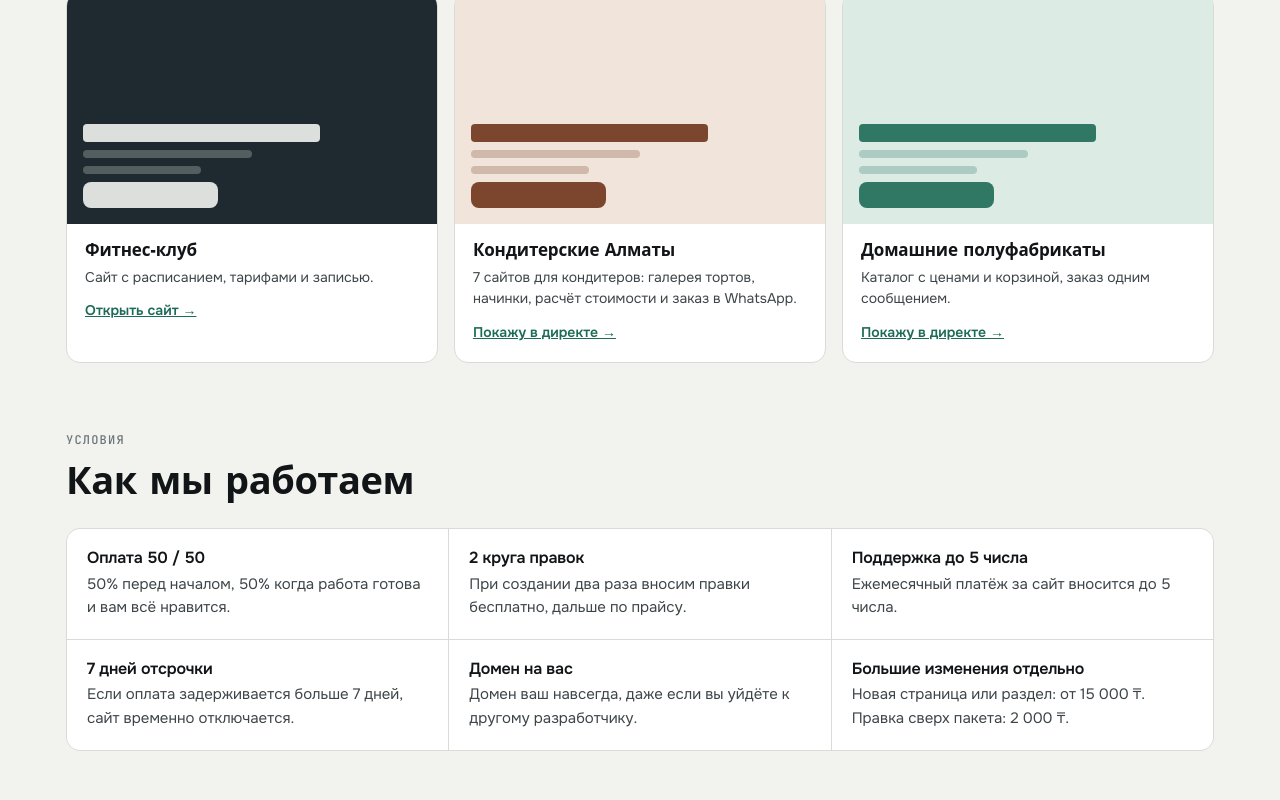
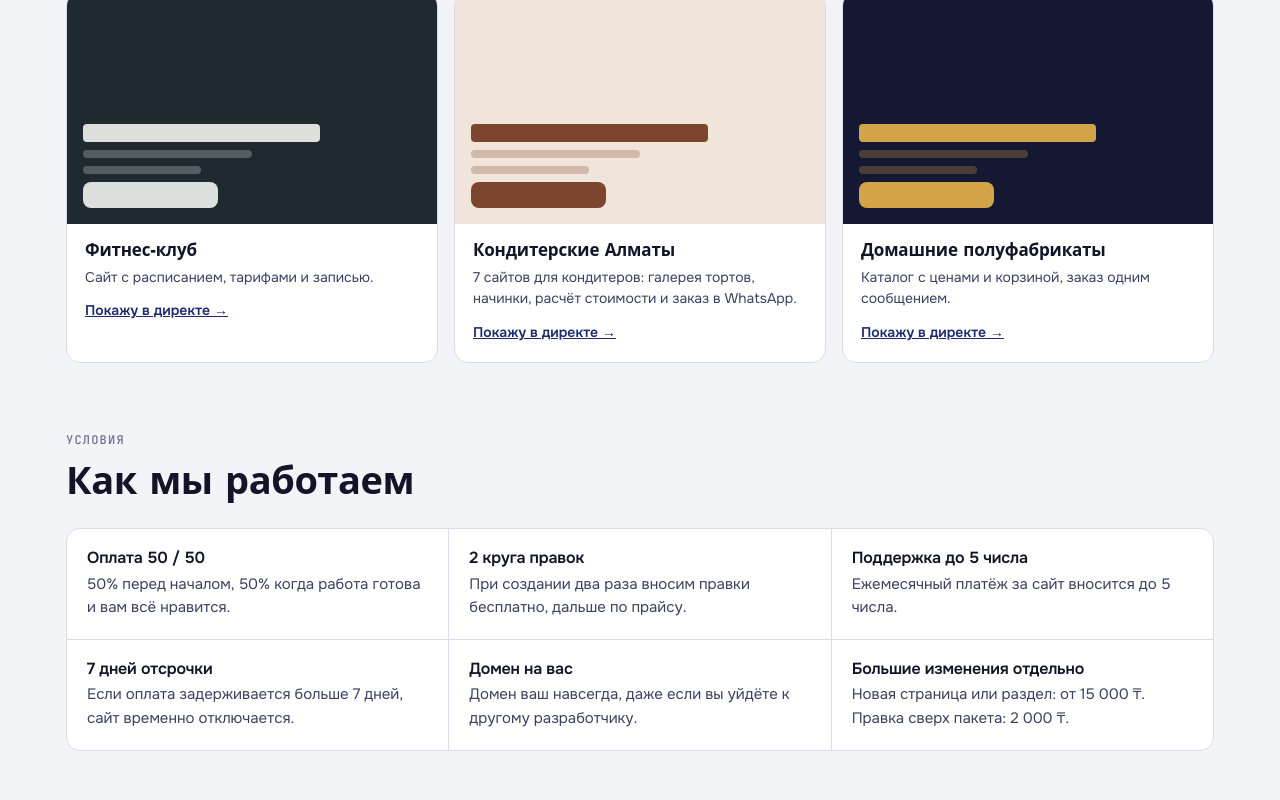
Before and after one commit to ERGALISAGAT/ergalisagat.github.io, a plain HTML site: page index.html in a window 1280 px wide. Shown: the part 2298-3098 px from the top of the page. Drawn offline with Linux system fonts and the light colour scheme; a web font is replaced by a local one.

Commit message:
Recolour site to navy and gold brand colours
Co-Authored-By: Claude Opus 5.5 <noreply@anthropic.com>
Claude-Session: https://claude.ai/code/session_013KkrcKaFotqiqnAEjxPmj9

```diff
--- a/index.html
+++ b/index.html
@@ -9,20 +9,20 @@
 <link rel="preconnect" href="https://fonts.gstatic.com" crossorigin>
 <link rel="stylesheet" href="https://fonts.googleapis.com/css2?family=Unbounded:wght@500;700&family=Onest:wght@400;500;600&family=JetBrains+Mono:wght@500&display=swap">
 <style>
-/* Layout: a one-page studio menu for Instagram visitors — what I do (services), what it costs (packages, receipt-style lines), the rules, then an order composer that hands off to Instagram DM. */
+/* Brand colours from the @ergali_sagat logo: navy with gold. Layout: a one-page studio menu for Instagram visitors — what I do (services), what it costs (packages, receipt-style lines), the rules, then an order composer that hands off to Instagram DM. */
 :root{
-  --bg:#F2F3EF; --surface:#FFFFFF; --ink:#111517; --ink-2:#3D4549; --muted:#6B7479; --line:#D8DCD6;
-  --accent:#1D6B57; --accent-ink:#FFFFFF; --accent-soft:#DDEBE5; --band:#111517; --band-ink:#F2F3EF; --band-muted:#A9B2AE;
+  --bg:#F3F4F8; --surface:#FFFFFF; --ink:#121528; --ink-2:#3B4060; --muted:#6B7090; --line:#D9DCE8;
+  --accent:#1E2A6E; --accent-ink:#FFFFFF; --accent-soft:#E3E7F6; --gold:#B8862C; --band:#141833; --band-ink:#F3F4F8; --band-muted:#A9AECB;
   --display:"Unbounded","Arial Black",system-ui,sans-serif;
   --body:"Onest","Segoe UI",system-ui,sans-serif;
   --mono:"JetBrains Mono",ui-monospace,Menlo,monospace;
 }
 @media (prefers-color-scheme:dark){:root:not([data-theme="light"]){
-  --bg:#0F1314; --surface:#171D1F; --ink:#EEF1EE; --ink-2:#C2CAC6; --muted:#8E9895; --line:#2A3335;
-  --accent:#5CC3A3; --accent-ink:#0D1A16; --accent-soft:#18302A; --band:#1B2326; --band-ink:#EEF1EE; --band-muted:#8E9895; color-scheme:dark}}
+  --bg:#0E1124; --surface:#171B36; --ink:#EEF0F8; --ink-2:#C3C7DD; --muted:#8C91AE; --line:#2A3052;
+  --accent:#E8B34A; --accent-ink:#141833; --accent-soft:#252B4F; --gold:#E8B34A; --band:#171B36; --band-ink:#EEF0F8; --band-muted:#9097B8; color-scheme:dark}}
 :root[data-theme="dark"]{
-  --bg:#0F1314; --surface:#171D1F; --ink:#EEF1EE; --ink-2:#C2CAC6; --muted:#8E9895; --line:#2A3335;
-  --accent:#5CC3A3; --accent-ink:#0D1A16; --accent-soft:#18302A; --band:#1B2326; --band-ink:#EEF1EE; --band-muted:#8E9895; color-scheme:dark}
+  --bg:#0E1124; --surface:#171B36; --ink:#EEF0F8; --ink-2:#C3C7DD; --muted:#8C91AE; --line:#2A3052;
+  --accent:#E8B34A; --accent-ink:#141833; --accent-soft:#252B4F; --gold:#E8B34A; --band:#171B36; --band-ink:#EEF0F8; --band-muted:#9097B8; color-scheme:dark}
 *{box-sizing:border-box}
 html{scroll-behavior:smooth}
 body{background:var(--bg);color:var(--ink);font-family:var(--body);font-size:16px;line-height:1.55;-webkit-font-smoothing:antialiased}
@@ -38,7 +38,7 @@ a{color:inherit}
 .top{position:sticky;top:env(safe-area-inset-top,0px);z-index:20;background:var(--bg);border-bottom:1px solid var(--line)}
 .top .wrap{display:flex;justify-content:space-between;align-items:center;gap:12px;min-height:60px}
 .brand{font-family:var(--display);font-weight:700;font-size:15px;text-decoration:none}
-.brand span{color:var(--accent)}
+.brand span{color:var(--gold)}
 .top nav{display:flex;gap:22px;font-size:14px}
 .top nav a{text-decoration:none;color:var(--ink-2)}
 .top nav a:hover{color:var(--accent)}
@@ -51,7 +51,7 @@ a{color:inherit}
 
 .hero{padding-block:44px 40px;display:grid;grid-template-columns:minmax(0,1.3fr) minmax(0,1fr);gap:24px 56px;align-items:end}
 .hero h1{font-size:clamp(32px,5.6vw,64px);margin-top:14px}
-.hero h1 em{font-style:normal;color:var(--accent)}
+.hero h1 em{font-style:normal;color:var(--gold)}
 .hero .side{display:flex;flex-direction:column;gap:20px;min-width:0}
 .hero p{color:var(--ink-2);font-size:18px;max-width:46ch}
 .hero .ctas{display:flex;flex-wrap:wrap;gap:10px}
@@ -117,7 +117,7 @@ a{color:inherit}
 .w .mock i.t{height:18px;width:70%;opacity:.9}
 .w .mock i.s1{width:50%}.w .mock i.s2{width:35%}
 .w .mock i.b{height:26px;width:40%;border-radius:8px;opacity:.9}
-.m1{background:#1E2A2F;color:#F2F3EF}.m2{background:#F1E4DA;color:#6E361B}.m3{background:#DDEBE5;color:#1D6B57}
+.m1{background:#1E2A2F;color:#F2F3EF}.m2{background:#F1E4DA;color:#6E361B}.m3{background:#141833;color:#E8B34A}
 .w .bd{padding:18px;display:flex;flex-direction:column;gap:6px}
 .w h3{font-size:17px}
 .w p{font-size:14px;color:var(--ink-2)}
@@ -272,7 +272,7 @@ textarea{min-height:96px;resize:vertical}
     domH:'Домен оплачивается отдельно',domP:'Домен (ваш-бизнес.com) оформляется на ваше имя, и вы оплачиваете его раз в год. Подключу его к сайту бесплатно. Без домена сайт работает по бесплатному адресу.',
     dom:[['<b>.com</b>','≈ 8 000 ₸ / год'],['<b>.kz</b>','от 5 000 ₸ / год'],['Подключение к сайту','бесплатно']],
     workL:'Примеры',workH:'Что уже сделано',
-    work:[['Фитнес-клуб','Сайт с расписанием, тарифами и записью.','Открыть сайт','/fitness/'],['Кондитерские Алматы','7 сайтов для кондитеров: галерея тортов, начинки, расчёт стоимости и заказ в WhatsApp.','Покажу в директе',''],['Домашние полуфабрикаты','Каталог с ценами и корзиной, заказ одним сообщением.','Покажу в директе','']],
+    work:[['Фитнес-клуб','Сайт с расписанием, тарифами и записью.','Покажу в директе',''],['Кондитерские Алматы','7 сайтов для кондитеров: галерея тортов, начинки, расчёт стоимости и заказ в WhatsApp.','Покажу в директе',''],['Домашние полуфабрикаты','Каталог с ценами и корзиной, заказ одним сообщением.','Покажу в директе','']],
     rulesL:'Условия',rulesH:'Как мы работаем',
     rules:[['Оплата 50 / 50','50% перед началом, 50% когда работа готова и вам всё нравится.'],['2 круга правок','При создании два раза вносим правки бесплатно, дальше по прайсу.'],['Поддержка до 5 числа','Ежемесячный платёж за сайт вносится до 5 числа.'],['7 дней отсрочки','Если оплата задерживается больше 7 дней, сайт временно отключается.'],['Домен на вас','Домен ваш навсегда, даже если вы уйдёте к другому разработчику.'],['Большие изменения отдельно','Новая страница или раздел: от 15 000 ₸. Правка сверх пакета: 2 000 ₸.']],
     stepsL:'Как заказать',stepsH:'От заявки до запуска',
@@ -302,7 +302,7 @@ textarea{min-height:96px;resize:vertical}
     domH:'Домен бөлек төленеді',domP:'Домен (сіздің-бизнес.com) сіздің атыңызға тіркеледі, ақысын жылына бір рет өзіңіз төлейсіз. Сайтқа тегін қосып берем. Доменсіз сайт тегін мекенжайда жұмыс істейді.',
     dom:[['<b>.com</b>','≈ 8 000 ₸ / жыл'],['<b>.kz</b>','5 000 ₸-ден / жыл'],['Сайтқа қосу','тегін']],
     workL:'Жұмыстар',workH:'Не жасалды',
-    work:[['Фитнес-клуб','Кестесі, тарифтері және жазылуы бар сайт.','Сайтты ашу','/fitness/'],['Алматы кондитерлері','Кондитерлерге 7 сайт: торт галереясы, начинкалар, баға есептеу және WhatsApp-қа тапсырыс.','Директте көрсетем',''],['Үй жартылай фабрикаттары','Бағасы мен себеті бар каталог, тапсырыс бір хабарламамен.','Директте көрсетем','']],
+    work:[['Фитнес-клуб','Кестесі, тарифтері және жазылуы бар сайт.','Директте көрсетем',''],['Алматы кондитерлері','Кондитерлерге 7 сайт: торт галереясы, начинкалар, баға есептеу және WhatsApp-қа тапсырыс.','Директте көрсетем',''],['Үй жартылай фабрикаттары','Бағасы мен себеті бар каталог, тапсырыс бір хабарламамен.','Директте көрсетем','']],
     rulesL:'Шарттар',rulesH:'Қалай жұмыс істейміз',
     rules:[['Төлем 50 / 50','50% жұмыс басталар алдында, 50% жұмыс дайын болып, ұнағанда.'],['2 рет түзету','Жасау кезінде екі рет тегін түзетеміз, одан кейін прайс бойынша.'],['Қолдау айдың 5-іне дейін','Сайттың ай сайынғы төлемі 5-ке дейін төленеді.'],['7 күн кешігу мүмкіндігі','Төлем 7 күннен артық кешіксе, сайт уақытша өшеді.'],['Домен сіздікі','Басқа әзірлеушіге кетсеңіз де, домен сізде қалады.'],['Үлкен өзгеріс бөлек','Жаңа бет немесе бөлім: 15 000 ₸-ден. Пакеттен тыс өзгеріс: 2 000 ₸.']],
     stepsL:'Қалай тапсырыс беру',stepsH:'Өтінімнен іске қосуға дейін',
```
